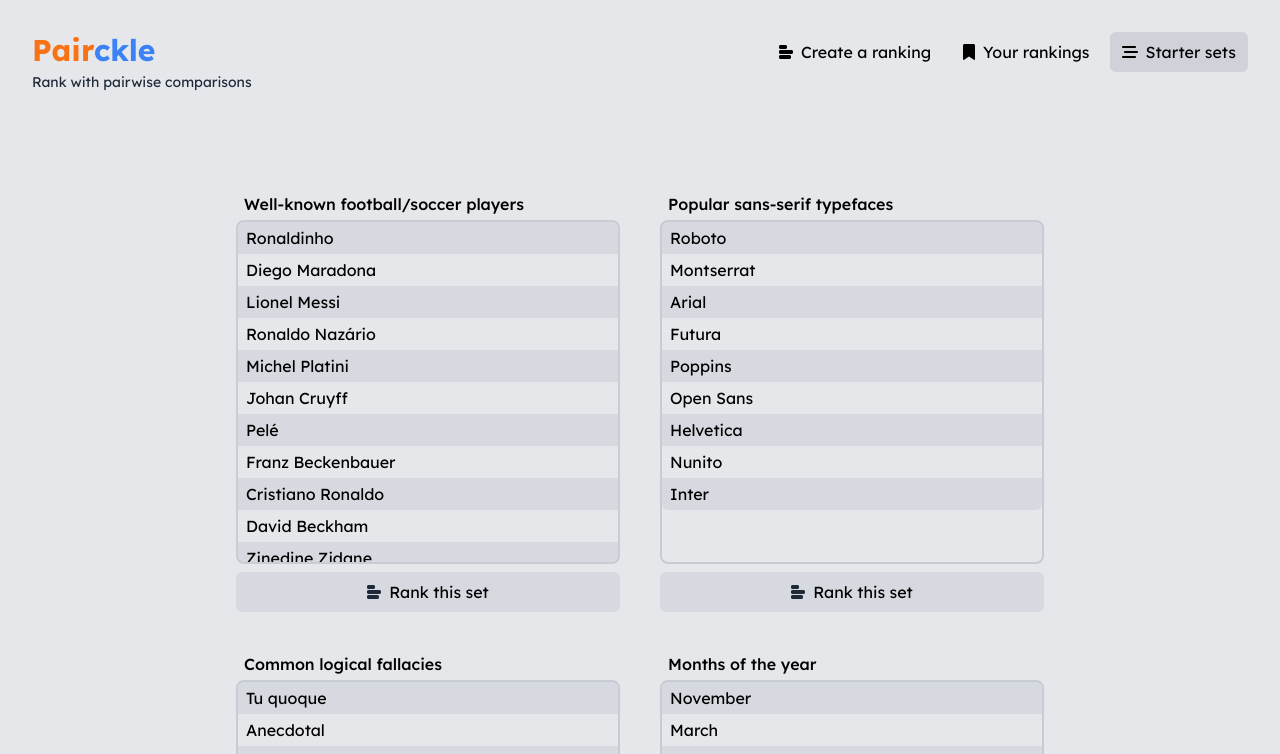
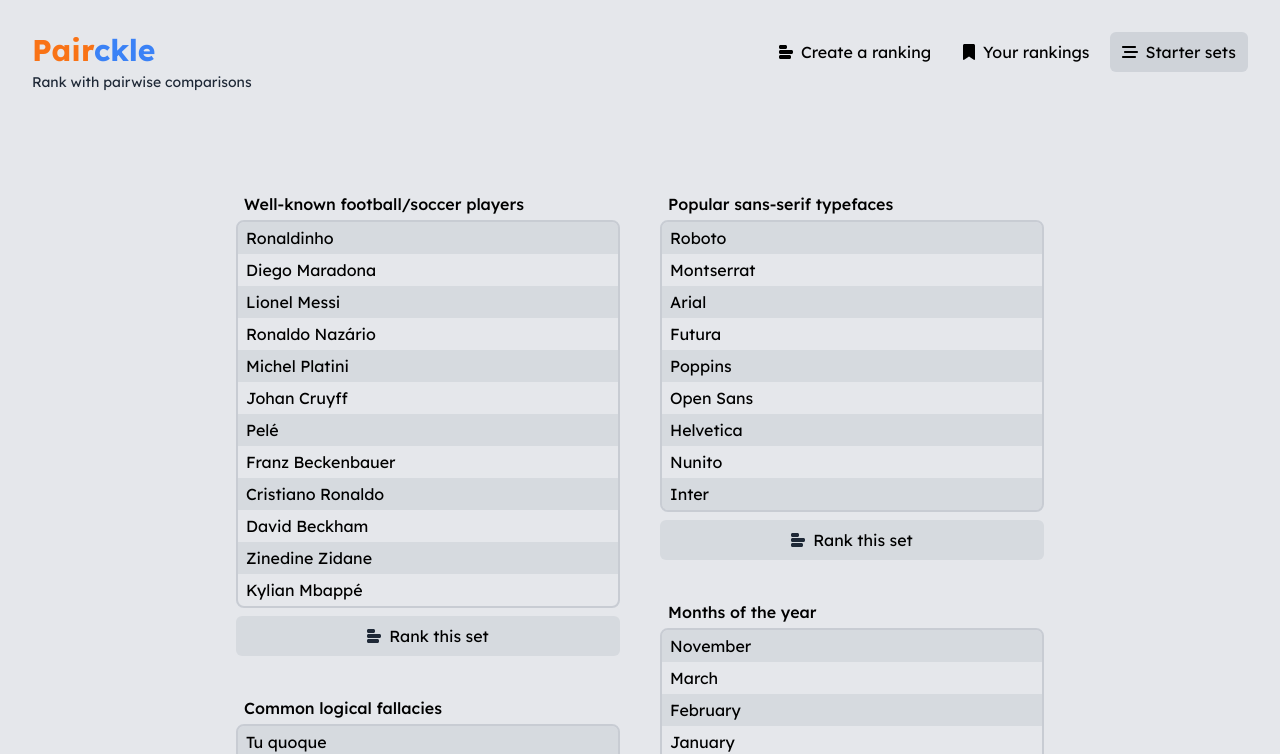
Before and after one commit to jakeo-dev/pairckle, a Next.js app: page /sets in a window 1280 px wide. Shown: the top 754 px of the page. Built offline with nearby package versions, Linux system fonts and the light colour scheme.

Commit message:
add masonry layout for rankings and sets pages

```diff
--- a/package.json
+++ b/package.json
@@ -17,7 +17,8 @@
     "@vercel/analytics": "^1.5.0",
     "next": "15.1.6",
     "react": "^19.0.0",
-    "react-dom": "^19.0.0"
+    "react-dom": "^19.0.0",
+    "react-masonry-css": "^1.0.16"
   },
   "devDependencies": {
     "@eslint/eslintrc": "^3",
--- /dev/null
+++ b/src/components/MasonryLayout.tsx
@@ -0,0 +1,30 @@
+import Masonry from "react-masonry-css";
+
+export default function MasonryLayout({
+  children,
+  className,
+  columnClassName,
+  defaultCols,
+  lgCols,
+}: {
+  children: React.ReactNode;
+  className: string;
+  columnClassName: string;
+  defaultCols: number;
+  lgCols: number;
+}) {
+  const breakpointColumnsObject = {
+    default: lgCols, // lgCols when over 1024px (lg in tailwind)
+    1023: defaultCols, // defaultCols by default
+  };
+
+  return (
+    <Masonry
+      breakpointCols={breakpointColumnsObject}
+      className={className}
+      columnClassName={columnClassName}
+    >
+      {children}
+    </Masonry>
+  );
+}
--- a/src/pages/rankings.tsx
+++ b/src/pages/rankings.tsx
@@ -1,6 +1,7 @@
 import Head from "next/head";
 import ConfirmModal from "@/components/ConfirmModal";
 import Link from "next/link";
+import MasonryLayout from "@/components/MasonryLayout";
 import { useEffect, useState } from "react";
 
 import { FontAwesomeIcon } from "@fortawesome/react-fontawesome";
@@ -124,17 +125,18 @@ export default function Rankings() {
       <div className="min-h-screen lg:min-h-[94.6vh]">
         <div className="w-full h-full flex justify-center items-center mt-48 px-4 pb-16">
           <div className={savedRankings.length < 1 ? "hidden" : ""}>
-            <div
-              className={`grid grid-cols-1 ${
-                savedRankings.length != 1 ? "lg:grid-cols-2" : ""
-              } gap-8 lg:gap-10 w-full`}
+            <MasonryLayout
+              defaultCols={1}
+              lgCols={2}
+              className="flex w-full"
+              columnClassName="bg-clip-padding px-4 lg:px-5"
             >
               {[...savedRankings].map((ranking, index1) => (
-                <div className="w-80 lg:w-96" key={index1}>
+                <div className="w-80 lg:w-96 mb-8 lg:mb-10" key={index1}>
                   <h2 className="font-medium w-full lg:line-clamp-1 overflow-ellipsis px-2 mb-1">
                     {ranking["rankingName"]}
                   </h2>
-                  <ul className="h-[13.5rem] lg:h-[21.5rem] overflow-y-auto border-gray-400/40 border-2 rounded-lg">
+                  <ul className="h-max overflow-y-auto border-gray-400/40 border-2 rounded-lg">
                     {/* create shallow copy of ranking["rankedUtensils"] (so it wont actually change the ranking["rankedUtensils"] variable), sort utensils by their score */}
                     {[...ranking["rankedUtensils"]]
                       .sort(sortUtensils)
@@ -171,7 +173,7 @@ export default function Rankings() {
                           </span>
                           {/* show "(tie)" if tied */}
                           <span
-                            className={`text-xs lg:text-sm text-gray-700 dark:text-gray-400 mr-1.5 ${
+                            className={`text-xs text-gray-700 dark:text-gray-400 mr-1.5 ${
                               ([...ranking["rankedUtensils"]].sort(
                                 sortUtensils
                               )[index2 - 1] &&
@@ -416,7 +418,7 @@ export default function Rankings() {
                   </div>
                 </div>
               ))}
-            </div>
+            </MasonryLayout>
           </div>
 
           <div className={savedRankings.length < 1 ? "" : "hidden"}>
--- a/src/pages/sets.tsx
+++ b/src/pages/sets.tsx
@@ -1,5 +1,6 @@
 import Head from "next/head";
 import Link from "next/link";
+import MasonryLayout from "@/components/MasonryLayout";
 import { useEffect, useState } from "react";
 
 import { FontAwesomeIcon } from "@fortawesome/react-fontawesome";
@@ -843,19 +844,20 @@ export default function Sets() {
       <div className="min-h-screen lg:min-h-[94.6vh]">
         <div className="w-full h-full flex justify-center items-center mt-48 px-4 pb-16">
           <div>
-            <div
-              className={`grid grid-cols-1 ${
-                starterSets.length != 1 ? "lg:grid-cols-2" : ""
-              } gap-8 lg:gap-10 w-full`}
+            <MasonryLayout
+              defaultCols={1}
+              lgCols={2}
+              className="flex w-full"
+              columnClassName="bg-clip-padding px-4 lg:px-5"
             >
               {[...starterSets].map((set, index1) => (
-                <div className="w-80 lg:w-96" key={index1}>
+                <div className="w-80 lg:w-96 mb-8 lg:mb-10" key={index1}>
                   <div className="flex gap-2 items-end px-2 mb-1">
                     <h2 className="font-medium w-full lg:line-clamp-1 overflow-ellipsis">
                       {set["setName"]}
                     </h2>
                   </div>
-                  <ul className="h-[13.5rem] lg:h-[21.5rem] overflow-y-auto border-gray-400/40 border-2 rounded-lg">
+                  <ul className="h-max overflow-y-auto border-gray-400/40 border-2 rounded-lg">
                     {/* create shallow copy of set["utensilSet"] (so it wont actually change the set["utensilSet"] variable), sort utensils by their score */}
                     {[...set["utensilSet"]].map((utensil, index2) => (
                       <li
@@ -887,7 +889,7 @@ export default function Sets() {
                   </Link>
                 </div>
               ))}
-            </div>
+            </MasonryLayout>
           </div>
         </div>
       </div>
```
Also changed, not shown: 1 other file (tests, documents, lock files or other folders).
